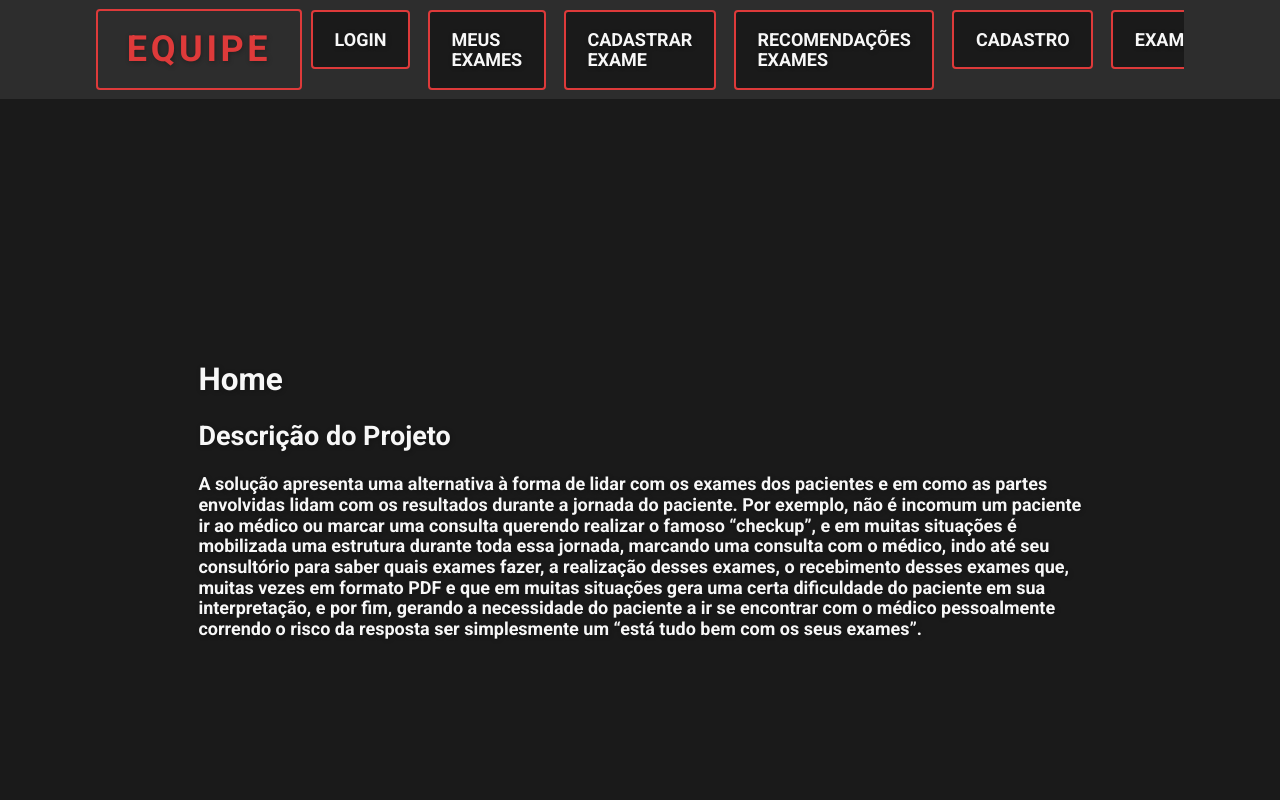
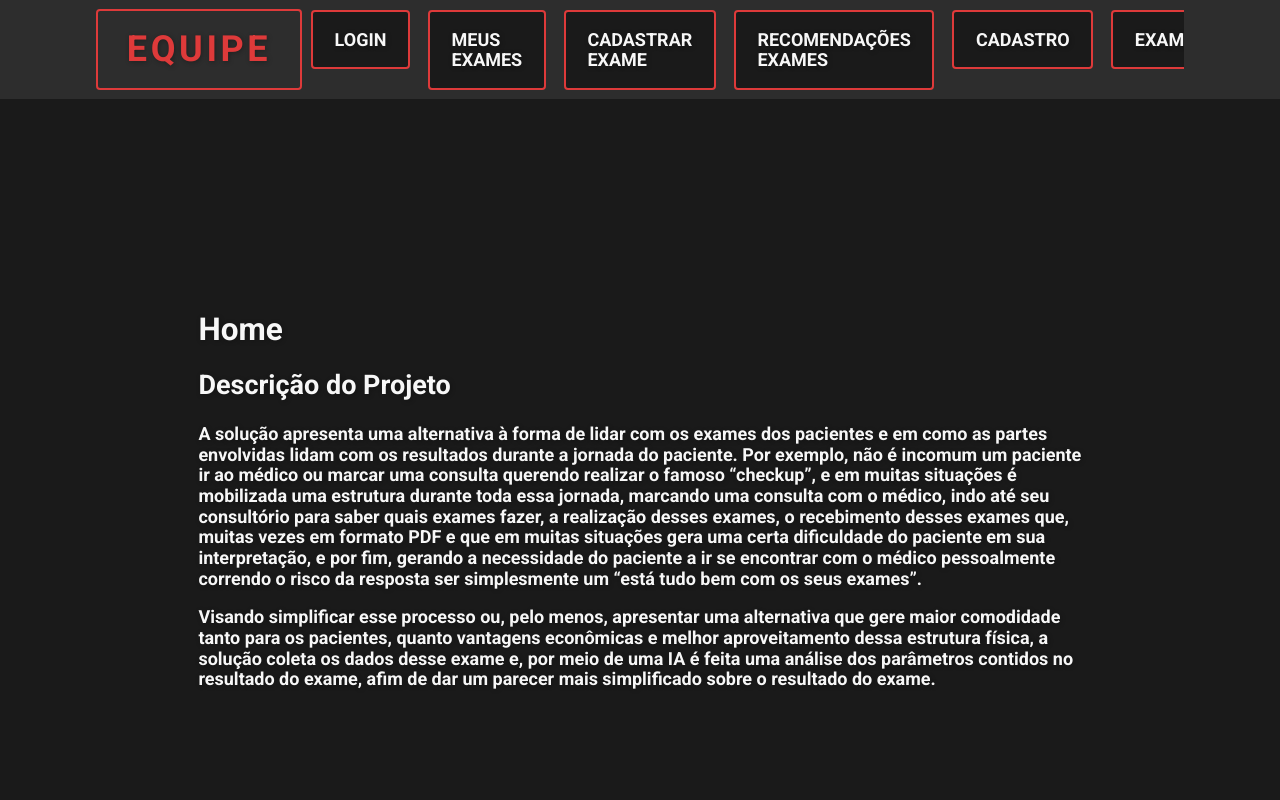
Before and after one commit to Serbatinho/global, a Next.js app: page / in a window 1280 px wide. Shown: the top 800 px of the page. Built offline with nearby package versions, Linux system fonts and the light colour scheme; a web font is replaced by a local one.

Commit message:
Adicionando conteudo Home

```diff
--- a/src/app/page.jsx
+++ b/src/app/page.jsx
@@ -21,6 +21,12 @@ export default async function Home() {
           necessidade do paciente a ir se encontrar com o médico pessoalmente
           correndo o risco da resposta ser simplesmente um “está tudo bem com os seus
           exames”.</p>
+          <p>Visando simplificar esse processo ou, pelo menos, apresentar uma
+          alternativa que gere maior comodidade tanto para os pacientes, quanto
+          vantagens econômicas e melhor aproveitamento dessa estrutura física, a
+          solução coleta os dados desse exame e, por meio de uma IA é feita uma
+          análise dos parâmetros contidos no resultado do exame, afim de dar um
+          parecer mais simplificado sobre o resultado do exame.</p>
         </div>
       </div>
     </main>
```
